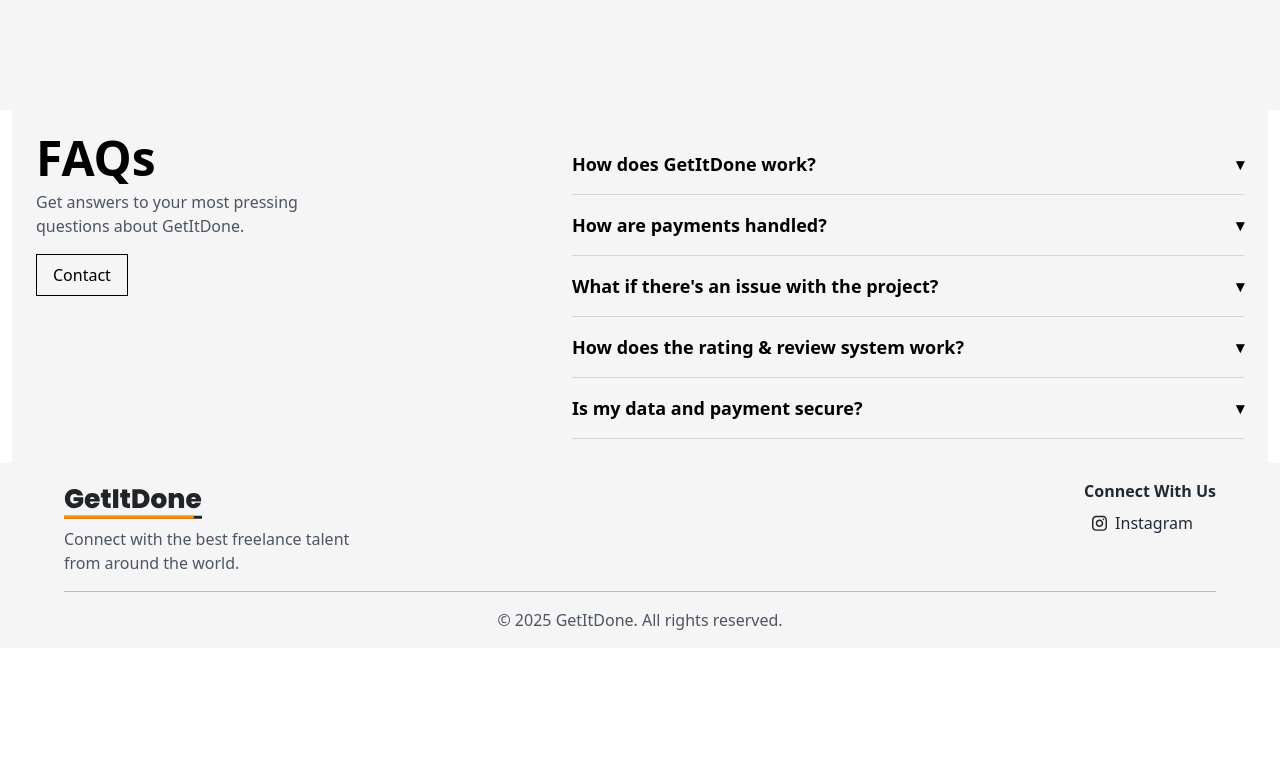
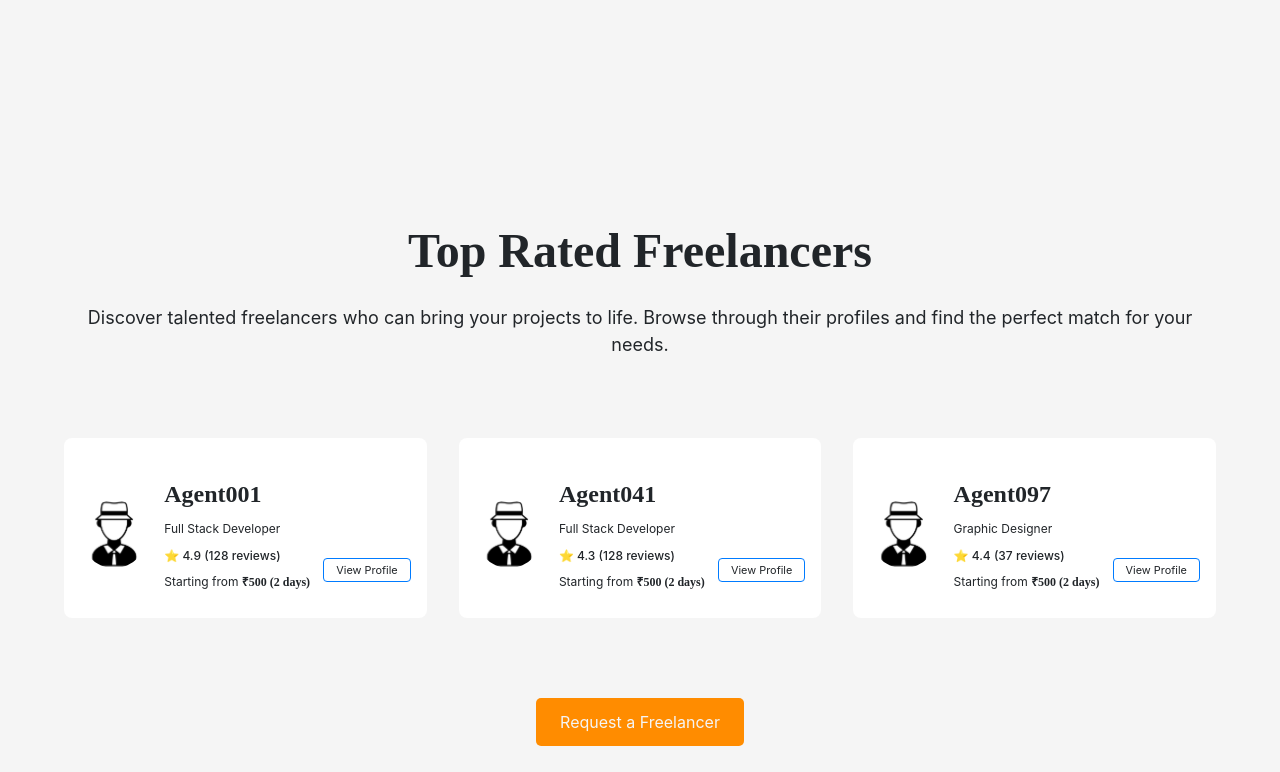
Before and after one commit to Sushant920/GetItDone, a Next.js app: page / in a window 1280 px wide. Shown: the part 1208-1980 px from the top of the page. Before the commit the page ends 1856 px from the top, so only its background shows below. Built offline with nearby package versions, Linux system fonts and the light colour scheme.

Commit message:
Top Rated Freelancers Section in Landing Page

```diff
--- /dev/null
+++ b/components/toprated.js
@@ -0,0 +1,141 @@
+import Link from 'next/link';
+
+const TopRatedFreelancers = () => {
+  return (
+    <div className="w-full bg-neutral-100 py-28 px-16 flex flex-col items-center gap-20">
+      {/* Section Title and Description */}
+      <div className="flex flex-col items-center gap-6">
+        <h2 className="text-5xl font-bold text-[#212529] font-['Poppins'] leading-[57.60px] text-center">
+          Top Rated Freelancers
+        </h2>
+        <p className="text-lg font-normal text-[#212529] font-['Inter'] leading-[27px] text-center">
+          Discover talented freelancers who can bring your projects to life. Browse through their
+          profiles and find the perfect match for your needs.
+        </p>
+      </div>
+
+      {/* Freelancers Grid */}
+      <div className="w-full max-w-[1282px] grid grid-cols-1 md:grid-cols-3 gap-8">
+        {/* Freelancer 1 */}
+        <div className="w-full h-[180px] bg-white rounded-lg relative">
+          <div className="absolute top-[22px] left-0 w-full h-[135.92px]">
+            <div className="flex items-center gap-4 p-4">
+              <img
+                className="w-[68.24px] h-[68.24px] rounded-full"
+                src="/agent.svg"
+                alt="Agent001"
+              />
+              <div className="flex flex-col gap-2">
+                <h3 className="text-2xl font-bold text-[#212529] font-['Poppins'] leading-[36.85px]">
+                  Agent001
+                </h3>
+                <p className="text-xs font-normal text-[#212529] font-['Inter'] leading-[18.43px]">
+                  Full Stack Developer
+                </p>
+                <p className="text-xs font-medium text-[#212529] font-['Inter'] leading-[18.43px]">
+                  ⭐️ 4.9 (128 reviews)
+                </p>
+                <p className="text-xs font-normal text-[#212529] font-['Inter'] leading-[18.43px]">
+                  Starting from{' '}
+                  <span className="font-bold font-['Poppins']">₹500 (2 days)</span>
+                </p>
+              </div>
+            </div>
+            <div className="absolute right-4 bottom-4">
+              <Link
+                href="/profile/agent001"
+                className="px-3 py-1 rounded border border-[#007bff] text-[#212529] text-[10.92px] font-normal font-['Inter'] leading-none hover:bg-[#007bff] hover:text-white transition duration-300"
+              >
+                View Profile
+              </Link>
+            </div>
+          </div>
+        </div>
+
+        {/* Freelancer 2 */}
+        <div className="w-full h-[180px] bg-white rounded-lg relative">
+          <div className="absolute top-[22px] left-0 w-full h-[135.92px]">
+            <div className="flex items-center gap-4 p-4">
+              <img
+                className="w-[68.24px] h-[68.24px] rounded-full"
+                src="/agent.svg"
+                alt="Agent041"
+              />
+              <div className="flex flex-col gap-2">
+                <h3 className="text-2xl font-bold text-[#212529] font-['Poppins'] leading-[36.85px]">
+                  Agent041
+                </h3>
+                <p className="text-xs font-normal text-[#212529] font-['Inter'] leading-[18.43px]">
+                  Full Stack Developer
+                </p>
+                <p className="text-xs font-medium text-[#212529] font-['Inter'] leading-[18.43px]">
+                  ⭐️ 4.3 (128 reviews)
+                </p>
+                <p className="text-xs font-normal text-[#212529] font-['Inter'] leading-[18.43px]">
+                  Starting from{' '}
+                  <span className="font-bold font-['Poppins']">₹500 (2 days)</span>
+                </p>
+              </div>
+            </div>
+            <div className="absolute right-4 bottom-4">
+              <Link
+                href="/profile/agent041"
+                className="px-3 py-1 rounded border border-[#007bff] text-[#212529] text-[10.92px] font-normal font-['Inter'] leading-none hover:bg-[#007bff] hover:text-white transition duration-300"
+              >
+                View Profile
+              </Link>
+            </div>
+          </div>
+        </div>
+
+        {/* Freelancer 3 */}
+        <div className="w-full h-[180px] bg-white rounded-lg relative">
+          <div className="absolute top-[22px] left-0 w-full h-[135.92px]">
+            <div className="flex items-center gap-4 p-4">
+              <img
+                className="w-[68.24px] h-[68.24px] rounded-full"
+                src="/agent.svg"
+                alt="Agent097"
+              />
+              <div className="flex flex-col gap-2">
+                <h3 className="text-2xl font-bold text-[#212529] font-['Poppins'] leading-[36.85px]">
+                  Agent097
+                </h3>
+                <p className="text-xs font-normal text-[#212529] font-['Inter'] leading-[18.43px]">
+                  Graphic Designer
+                </p>
+                <p className="text-xs font-medium text-[#212529] font-['Inter'] leading-[18.43px]">
+                  ⭐️ 4.4 (37 reviews)
+                </p>
+                <p className="text-xs font-normal text-[#212529] font-['Inter'] leading-[18.43px]">
+                  Starting from{' '}
+                  <span className="font-bold font-['Poppins']">₹500 (2 days)</span>
+                </p>
+              </div>
+            </div>
+            <div className="absolute right-4 bottom-4">
+              <Link
+                href="/profile/agent097"
+                className="px-3 py-1 rounded border border-[#007bff] text-[#212529] text-[10.92px] font-normal font-['Inter'] leading-none hover:bg-[#007bff] hover:text-white transition duration-300"
+              >
+                View Profile
+              </Link>
+            </div>
+          </div>
+        </div>
+      </div>
+
+      {/* Request a Freelancer Button */}
+      <div className="flex justify-center items-center gap-6">
+        <Link
+          href="/request-freelancer"
+          className="bg-[#ff8c00] rounded-[5px] px-6 py-3 text-neutral-100 text-base font-normal font-['Inter'] leading-normal hover:bg-[#e67e00] transition duration-300"
+        >
+          Request a Freelancer
+        </Link>
+      </div>
+    </div>
+  );
+};
+
+export default TopRatedFreelancers;
--- a/pages/index.js
+++ b/pages/index.js
@@ -1,6 +1,7 @@
 import Link from 'next/link';
 import Header from '../components/header';
 import FAQ from '../components/faq';
+import TopRatedFreelancers from '@/components/toprated';
 
 export default function Home() {
   return (
@@ -158,6 +159,7 @@ export default function Home() {
           </div>
         </div>
       </div>
+      <TopRatedFreelancers />
       <FAQ />
     </div>
   );
```
Also changed, not shown: components/categories.js (added), components/hero.js (added), public/agent.svg (added).
